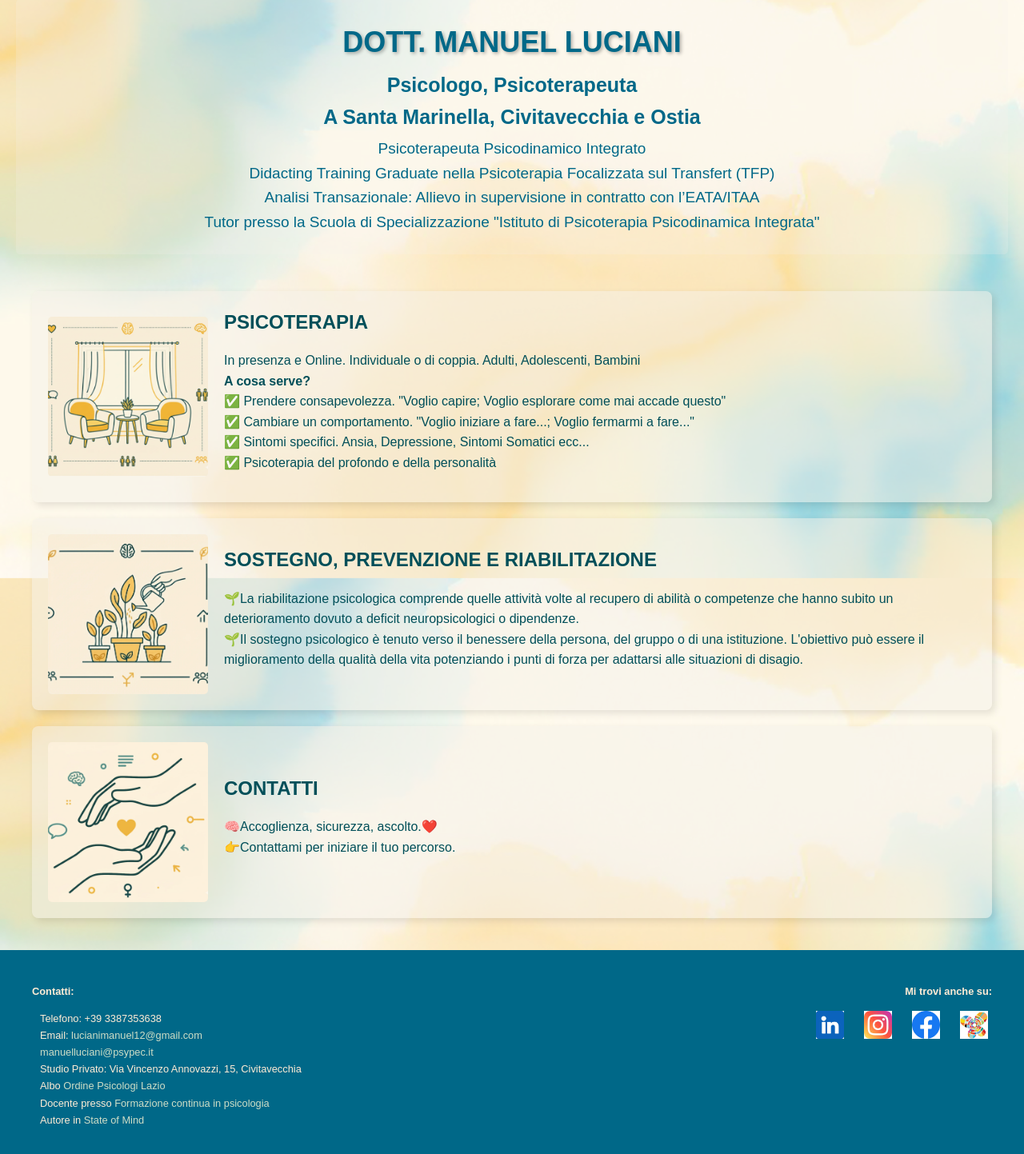
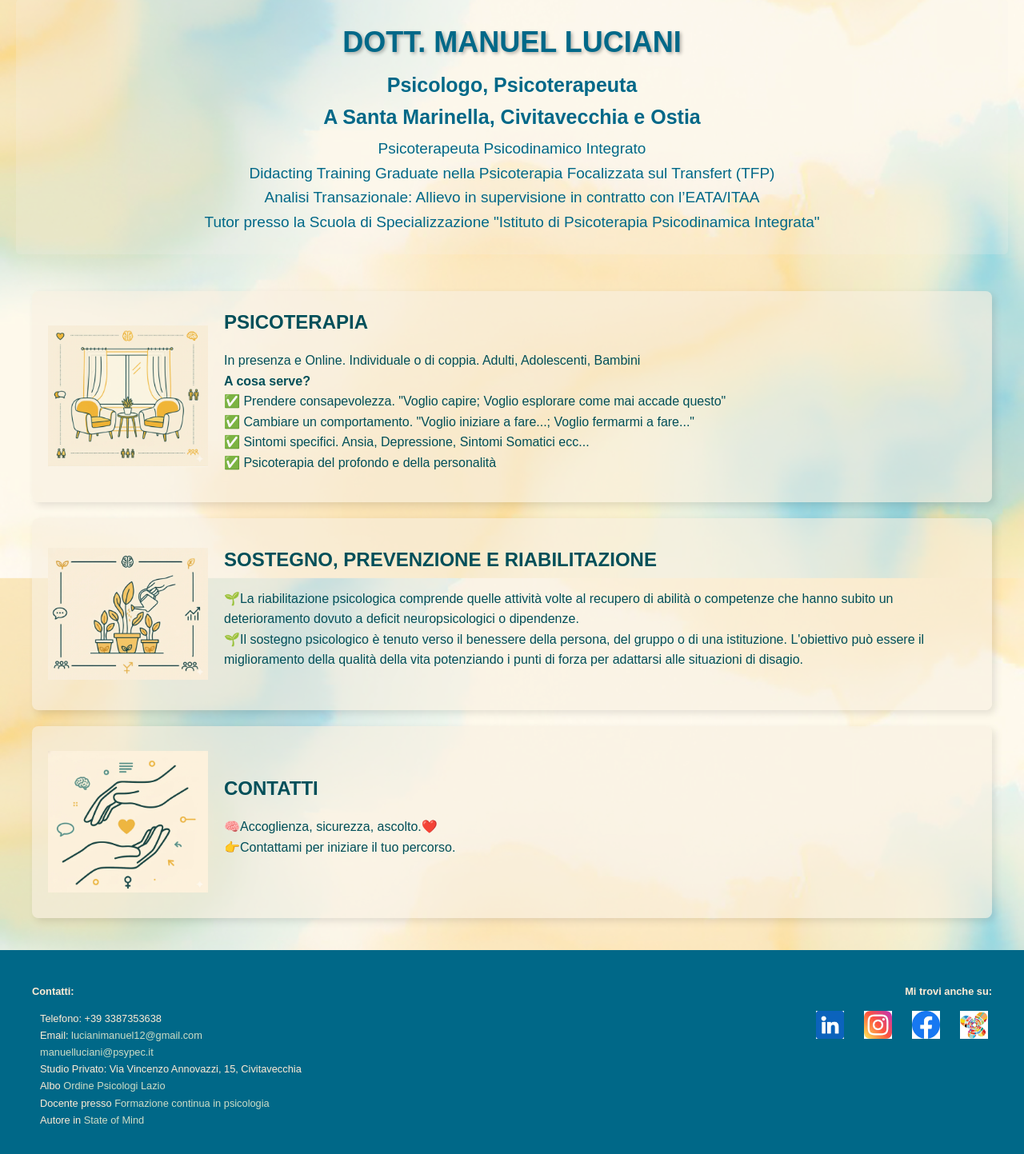
Before and after one commit to GI3793/SitoManuel, a Flask app: page / in a window 1280 px wide. Shown: the part 130-1573 px from the top of the page at 80% size. Run offline with Flask 3, Linux system fonts and the light colour scheme; some web fonts are replaced.

Commit message:
Add files via upload

```diff
--- a/templates/index.html
+++ b/templates/index.html
@@ -47,7 +47,7 @@
     <!-- Contenitore dei riquadri -->
     <div style="display: flex; flex-direction: column; gap: 20px; align-items: center; width: 100%; max-width: 1200px;">
 
-        {% set box_style = "text-align: left; background: rgba(245, 241, 233, 0.5);
+        {% set box_style = "text-align: left; background: rgba(249, 241, 226, 0.6);
                             padding: 20px; border-radius: 8px; box-shadow: 4px 4px 10px rgba(0, 0, 0, 0.1);
                             width: 100%; margin: 0 auto; box-sizing: border-box; display: flex; align-items: center; gap: 20px;" %}
 
@@ -55,7 +55,7 @@
         <a href="/myjob" style="text-decoration: none; color: inherit; width: 100%; max-width: 1200px;">
             <div style="{{ box_style }}">
                 <img src="{{ url_for('static', filename='images/2.webp') }}" alt="Psicoterapia" class="desktop-only"
-                     style="width: 200px; height: 200px; object-fit: cover; border-radius: 5px; flex-shrink: 0;">
+                     style="width: 200px; height: 200px; object-fit: contain; border-radius: 4px; flex-shrink: 0;">
                 <div style="font-size: 24px; color: #004f59;">
                     <div style="font-weight: bold;">PSICOTERAPIA</div>
                     <ul style="list-style: none; padding: 0; font-size: 16px;">
@@ -74,7 +74,7 @@
         <a href="/myjob" style="text-decoration: none; color: inherit; width: 100%; max-width: 1200px;">
             <div style="{{ box_style }}">
                 <img src="{{ url_for('static', filename='images/1a.webp') }}" alt="Riabilitazione" class="desktop-only"
-                     style="width: 200px; height: 200px; object-fit: cover; border-radius: 5px; flex-shrink: 0;">
+                     style="width: 200px; height: 200px; object-fit: contain; border-radius: 4px; flex-shrink: 0;">
                 <div style="font-size: 24px; color: #004f59;">
                     <div style="font-weight: bold;">SOSTEGNO, PREVENZIONE E RIABILITAZIONE</div>
                     <ul style="list-style: none; padding: 0; font-size: 16px;">
@@ -89,7 +89,7 @@
         <a href="/contact" style="text-decoration: none; color: inherit; width: 100%; max-width: 1200px;">
             <div style="{{ box_style }}">
                 <img src="{{ url_for('static', filename='images/4.webp') }}" alt="Contatti" class="desktop-only"
-                     style="width: 200px; height: 200px; object-fit: cover; border-radius: 5px; flex-shrink: 0;">
+                     style="width: 200px; height: 200px; object-fit: contain; border-radius: 4px; flex-shrink: 0;">
                 <div style="font-size: 24px; color: #004f59;">
                     <div style="font-weight: bold;">CONTATTI</div>
                     <ul style="list-style: none; padding: 0; font-size: 16px;">
--- a/templates/myjob.html
+++ b/templates/myjob.html
@@ -29,7 +29,7 @@
         <div style="display: flex; align-items: center; justify-content: center; gap: 40px; flex-wrap: wrap;">
             <!-- Immagine a sinistra, centrata -->
             <div class="img-col desktop-only">
-                <img src="{{ url_for('static', filename='images/note1.jpg') }}" alt="Psicoterapia">
+                <img src="{{ url_for('static', filename='images/2.jpg') }}" alt="Psicoterapia">
             </div>
             <!-- Testo a destra -->
             <div style="flex: 2; text-align: justify;">
@@ -73,7 +73,7 @@
             </div>
             <!-- Immagine a destra, centrata -->
             <div class="img-col desktop-only">
-                <img src="{{ url_for('static', filename='images/hand.jpg') }}" alt="Riabilitazione">
+                <img src="{{ url_for('static', filename='images/1a.jpg') }}" alt="Riabilitazione">
             </div>
         </div>
     </div>
```
